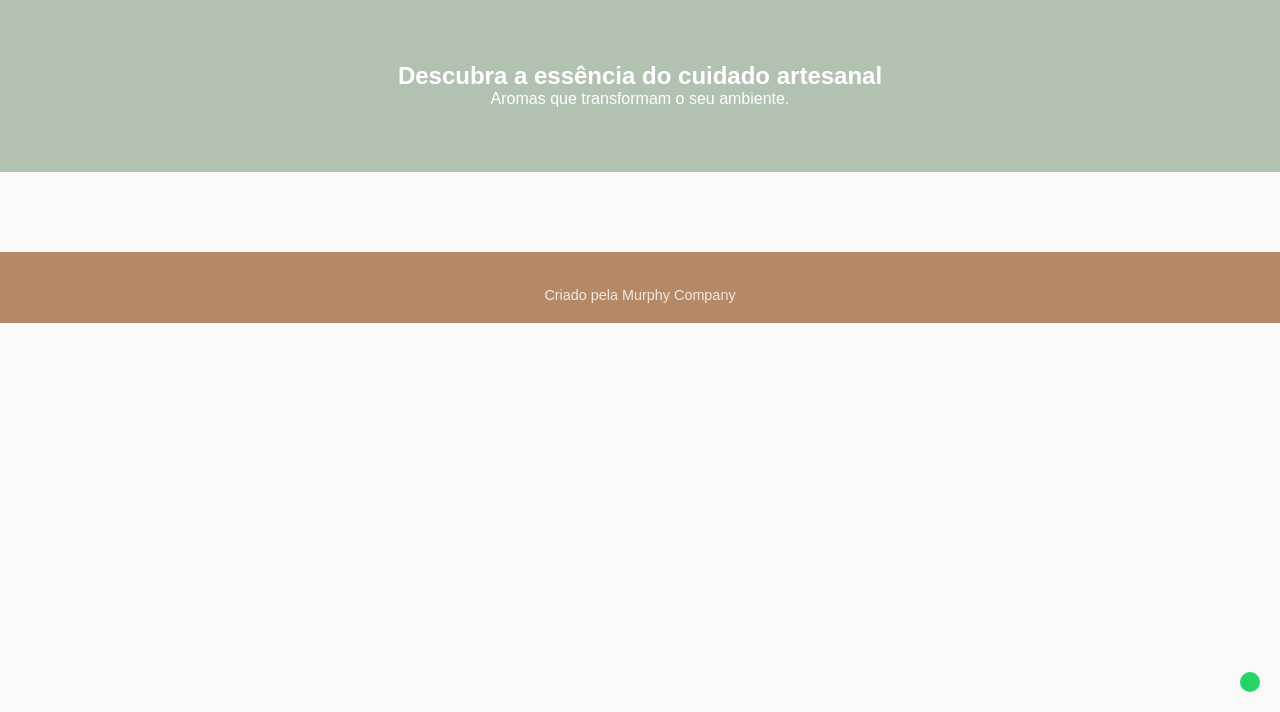
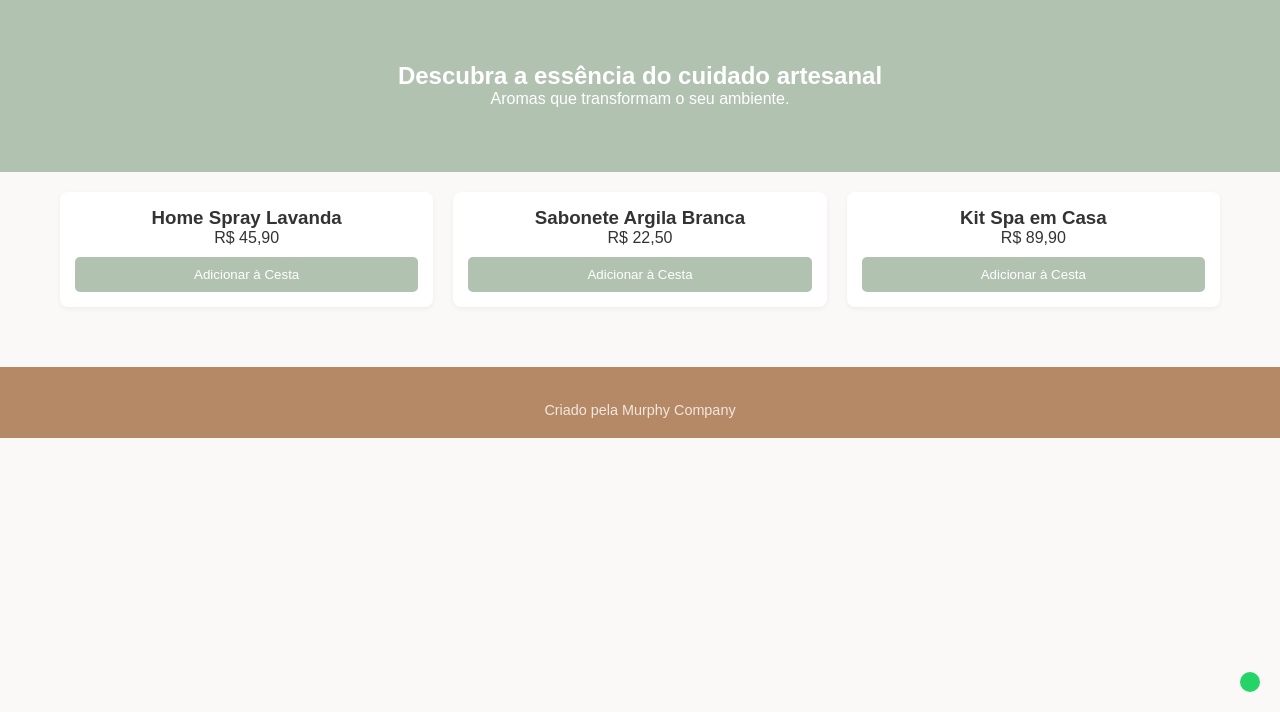
Before and after one commit to driguidetti/amoa, a plain HTML site: page index.html in a window 1280 px wide. Shown: the part 88-800 px from the top of the page. Drawn offline with nearby package versions, Linux system fonts and the light colour scheme; some icons are missing.

Commit message:
Update index.html

```diff
--- a/index.html
+++ b/index.html
@@ -98,8 +98,8 @@
 
     <script type="module">
         // Configuração do Supabase (Substitua pelas suas chaves posteriormente)
-        const supabaseUrl = 'SUA_URL_DO_SUPABASE';
-        const supabaseKey = 'SUA_CHAVE_ANON_DO_SUPABASE';
+        const supabaseUrl = 'https://stiqoqwdhrdydokjhwcn.supabase.co';
+        const supabaseKey = 'eyJhbGciOiJIUzI1NiIsInR5cCI6IkpXVCJ9.eyJpc3MiOiJzdXBhYmFzZSIsInJlZiI6InN0aXFvcXdkaHJkeWRva2pod2NuIiwicm9sZSI6ImFub24iLCJpYXQiOjE3ODg2NDk3ODksImV4cCI6MjEwNDIyNTc4OX0.nbT9KDHFFBa_X_0392ywPZzHth5QrWtycYWHi2prnx4';
         const supabase = window.supabase.createClient(supabaseUrl, supabaseKey);
 
         let carrinho = JSON.parse(localStorage.getItem('carrinhoAmoa')) || [];
```
